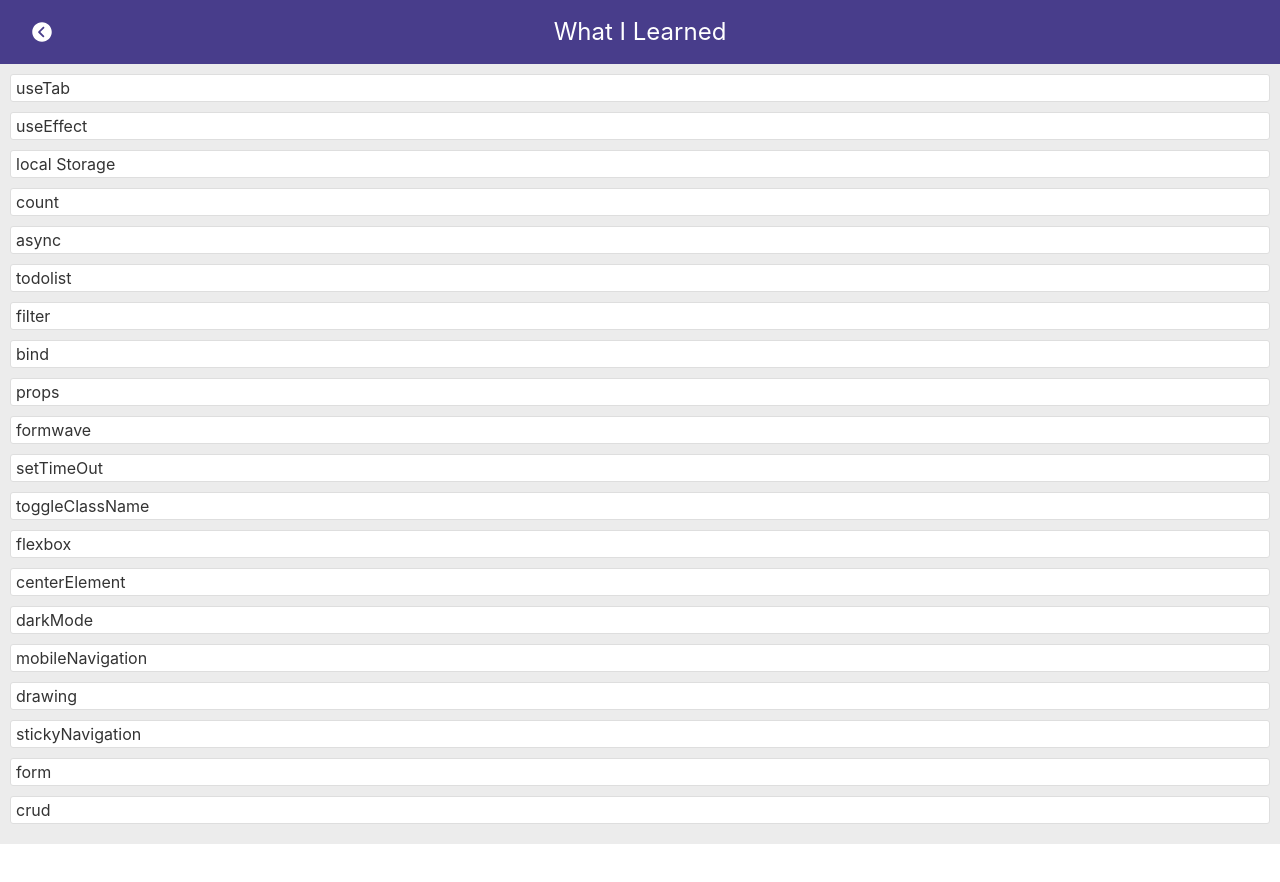
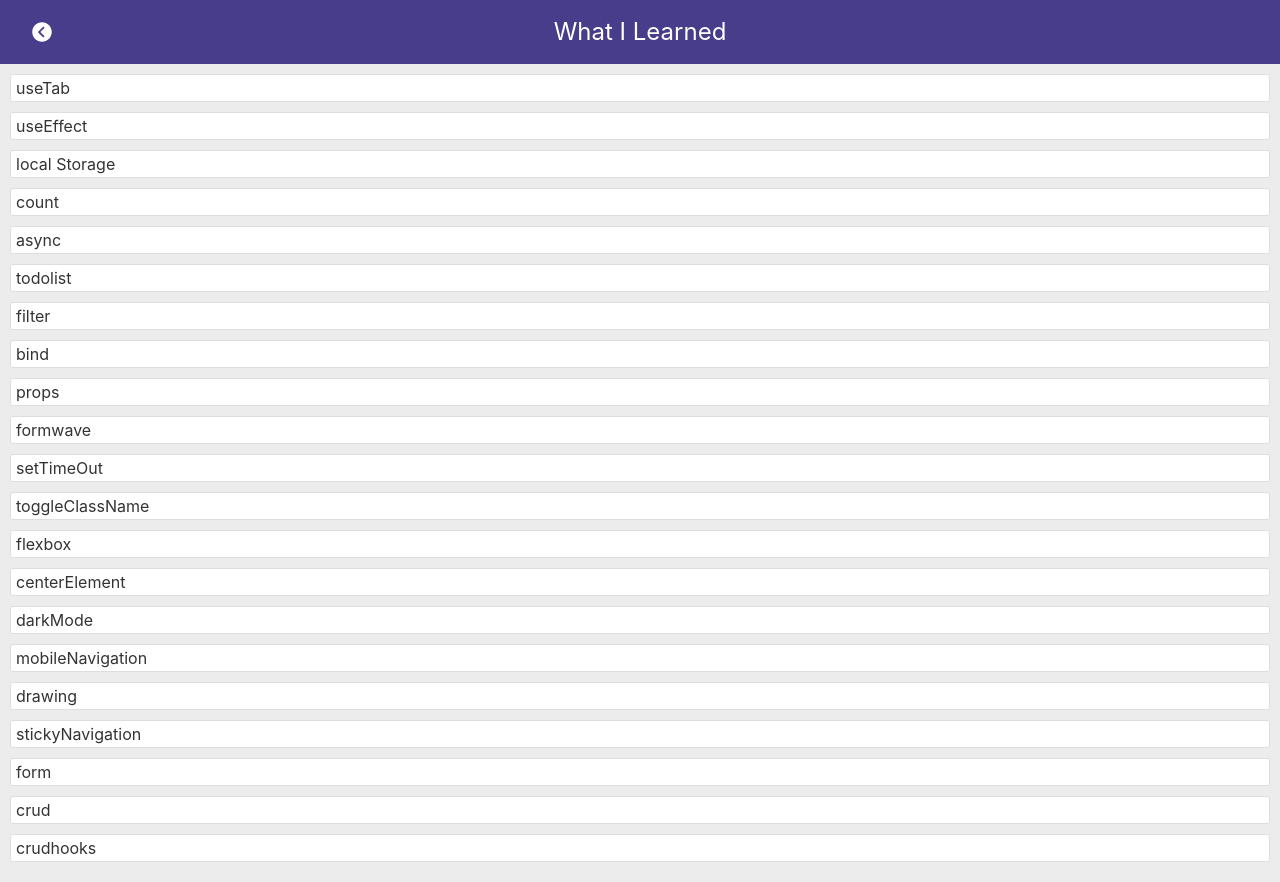
Before and after one commit to saebomp/todayilearned, a React (Create React App) app: page / in a window 1280 px wide. Before the commit the page ends 844 px from the top, so only its background shows below. Built offline with nearby package versions, Linux system fonts and the light colour scheme.

Commit message:
crud hooks

```diff
--- a/src/App.js
+++ b/src/App.js
@@ -27,6 +27,7 @@ import Drawing from './components/Drawing'
 import StickyNavigation from './components/StickyNavigation'
 import Form from './components/Form'
 import Crud from './components/Crud'
+import CrudHooks from './components/CrudHooks'
 
 function App() {
   return (
@@ -59,6 +60,7 @@ function App() {
         <Route exact path="/stickyNavigation" component={StickyNavigation} />
         <Route exact path="/form" component={Form} />
         <Route exact path="/crud" component={Crud} />
+        <Route exact path="/crudhooks" component={CrudHooks} />
       </div>
     </Router>
   );
--- a/src/Data.js
+++ b/src/Data.js
@@ -149,4 +149,10 @@ export let DATA = [
     title : 'crud',
     component : 'Crud'
   },
+  {
+    id: 24,
+    path : '/crudhooks',
+    title : 'crudhooks',
+    component : 'CrudHooks'
+  },
 ]
--- /dev/null
+++ b/src/components/CrudHooks.js
@@ -0,0 +1,18 @@
+import React, {useState} from 'react';
+
+const styles = {
+    margin: {
+      padding: '10px',
+      marginTop:'10px',
+    },
+  }
+
+  const CrudHooks = () => {
+
+
+    return (
+        <div>alksd</div>
+    )
+  }
+
+  export default CrudHooks
```
